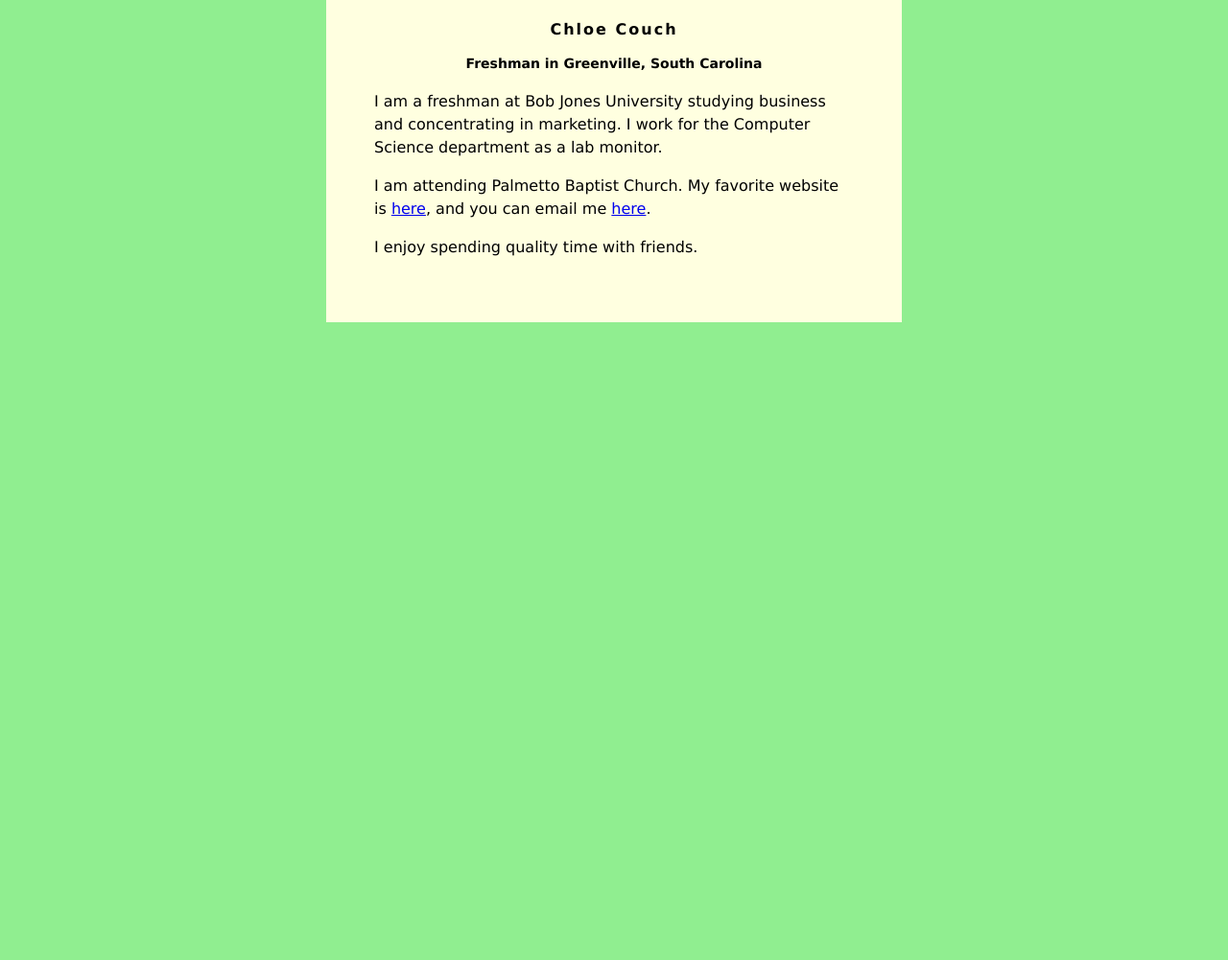
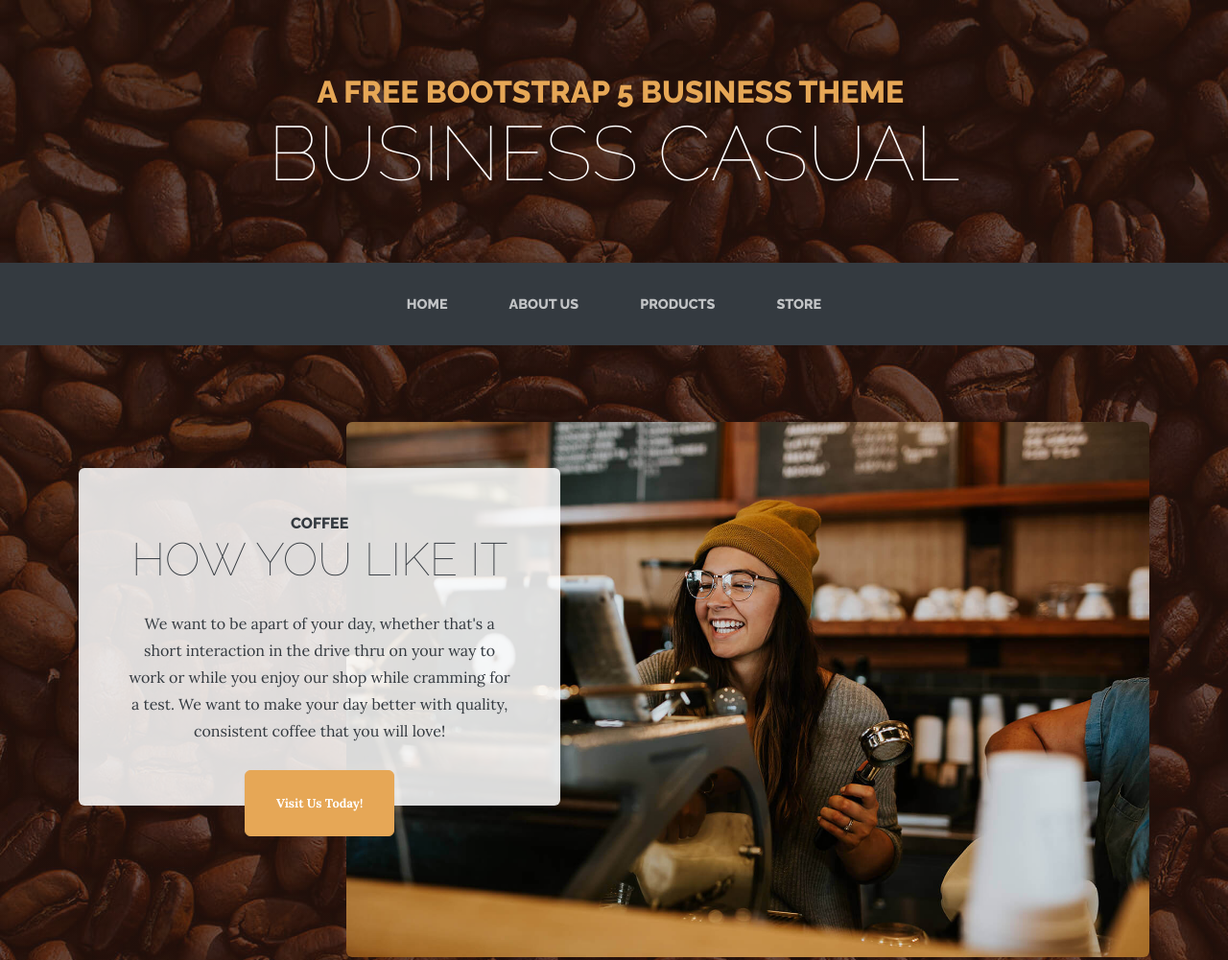
Before and after one commit to chloecouch/chloecouch.github.io, a plain HTML site: page index.html in a window 1280 px wide. Shown: the top 1001 px of the page at 96% size. Before the commit the page ends 800 px from the top, so only its background shows below. Drawn offline with Linux system fonts and the light colour scheme.

Commit message:
Add files via upload

```diff
--- /dev/null
+++ b/assets/js/current-day.js
@@ -0,0 +1,7 @@
+(function() {
+    var currentDay = document.querySelectorAll('.list-hours li')[new Date().getDay()];
+
+    if (currentDay) {
+        currentDay.classList.add('today');
+    }
+})();
--- a/index.html
+++ b/index.html
@@ -1,48 +1,60 @@
-<html>
+<!DOCTYPE html>
+<html data-bs-theme="light" lang="en">
+
 <head>
-<style>
-body {
-    background: lightgreen;
-    font-family: Verdana;
-}
-#content {
-    background: lightyellow;
-    min-width: 200px;
-    max-width: 500px;
-    padding: 50px;
-    margin: auto;
-    margin-top: -50px;
-    line-height: 150%;
-}
-h1 {
-    letter-spacing: 2px;
-    font-size: 16px;
-    text-align: center;
-}
-h2 {
-    font-size: 14px;
-    text-align: center;
-}
-h3 {
-    font-size: 12px;
-}
-</style>
+    <meta charset="utf-8">
+    <meta name="viewport" content="width=device-width, initial-scale=1.0, shrink-to-fit=no">
+    <title>Home - Chloe's Coffee</title>
+    <meta name="description" content="Our mission is to provide you with delicious coffee that keeps you going throughout your day!">
+    <link rel="stylesheet" href="assets/bootstrap/css/bootstrap.min.css">
+    <link rel="stylesheet" href="https://fonts.googleapis.com/css?family=Raleway:100,100i,200,200i,300,300i,400,400i,500,500i,600,600i,700,700i,800,800i,900,900i&amp;display=swap">
+    <link rel="stylesheet" href="https://fonts.googleapis.com/css?family=Lora:400,400i,700,700i&amp;display=swap">
 </head>
-<body>
-    <div id="content">
-        <h1>Chloe Couch</h1>
-        <h2>Freshman in Greenville, South Carolina</h2>
 
-         <p>I am a freshman at Bob Jones University studying business and concentrating in marketing. I work for the Computer Science department as a lab monitor.</p>
-         <p>
-            I am attending Palmetto Baptist Church. My favorite website is
-            <a href="https://dish.avifoodsystems.com/bobjones/">here</a>, and you can email me
-            <a href="mailto:ccouc470@students.bju.edu">here</a>.
-         </p>
-         <p>
-            I enjoy spending quality time with friends.
-         </p>
+<body style="background:linear-gradient(rgba(47, 23, 15, 0.65), rgba(47, 23, 15, 0.65)), url('assets/img/bg.jpg');">
+    <h1 class="text-center text-white d-none d-lg-block site-heading"><span class="text-primary mb-3 site-heading-upper">A Free Bootstrap 5 Business Theme&nbsp;</span><span class="site-heading-lower">Business Casual</span></h1>
+    <nav class="navbar navbar-expand-lg bg-dark py-lg-4 navbar-dark" id="mainNav" style="border-color: var(--bs-secondary);background: var(--bs-primary);color: var(--bs-secondary);">
+        <div class="container"><a class="navbar-brand text-uppercase d-lg-none" href="#">Chloe's Coffee</a><button class="navbar-toggler" data-bs-toggle="collapse" data-bs-target="#navbarResponsive"><span class="visually-hidden">Toggle navigation</span><span class="navbar-toggler-icon"></span></button>
+            <div class="collapse navbar-collapse" id="navbarResponsive">
+                <ul class="navbar-nav mx-auto">
+                    <li class="nav-item"><a class="nav-link" href="/index.html">Home</a></li>
+                    <li class="nav-item"><a class="nav-link" href="/about.html">About us</a></li>
+                    <li class="nav-item"><a class="nav-link" href="/products.html">Products</a></li>
+                    <li class="nav-item"><a class="nav-link" href="/store.html">Store</a></li>
+                </ul>
+            </div>
+        </div>
+    </nav>
+    <section class="page-section clearfix">
+        <div class="container">
+            <div class="intro"><img class="img-fluid mb-3 mb-lg-0 intro-img rounded" src="assets/img/intro.jpg">
+                <div class="text-center p-5 intro-text rounded bg-faded">
+                    <h2 class="mb-4 section-heading"><span class="section-heading-upper">Coffee</span><span class="section-heading-lower">How You Like It</span></h2>
+                    <p class="mb-3">We want to be apart of your day, whether that's a short interaction in the drive thru on your way to work or while you enjoy our shop while cramming for a test. We want to make your day better with quality, consistent coffee that you will love!</p>
+                    <div class="mx-auto intro-button"><a class="btn btn-primary d-inline-block mx-auto btn-xl" role="button" href="#">Visit Us Today!</a></div>
+                </div>
+            </div>
+        </div>
+    </section>
+    <section class="page-section cta">
+        <div class="container">
+            <div class="row">
+                <div class="col-xl-9 mx-auto">
+                    <div class="text-center cta-inner rounded">
+                        <h2 class="mb-4 section-heading"><span class="section-heading-upper">Our Promise</span><span class="section-heading-lower">To You</span></h2>
+                        <p class="mb-0">We are dedicated to provide a friendly atmosphere where we can serve you. We want you to find a coffee that you love. Please feel free to ask our kind staff for recommendations or if you need any help! If you have a favorite drink, let us know and we can see if we can make it! We want to make our coffee how YOU like it!</p>
+                    </div>
+                </div>
+            </div>
+        </div>
+    </section>
+    <footer class="text-center py-5 footer text-faded">
+        <div class="container">
+            <p class="m-0 small">Copyright&nbsp;©&nbsp;Chloe's Coffee 2026</p>
+        </div>
+    </footer>
+    <script src="assets/bootstrap/js/bootstrap.min.js"></script>
+    <script src="assets/js/current-day.js"></script>
+</body>
 
-    </div>
-</body>
 </html>
```
Also changed, not shown: assets/bootstrap/css/bootstrap.min.css (added), assets/bootstrap/js/bootstrap.min.js (added), assets/img/about.jpg (added), assets/img/bg.jpg (added), assets/img/intro.jpg (added), assets/img/products-01.jpg (added), assets/img/products-02.jpg (added), assets/img/products-03.jpg (added).
